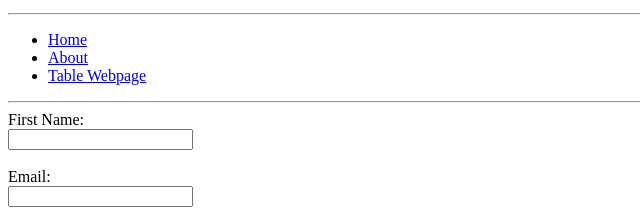
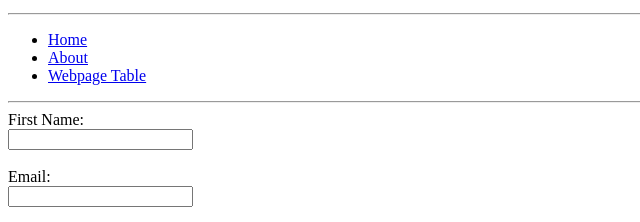
Before and after one commit to EthanBroderick/mywebsite, a plain HTML site: page index.html in a window 1280 px wide. Shown: the part 247-469 px from the top of the page, 0-640 px from the left. Drawn offline with Linux system fonts and the light colour scheme.

Commit message:
Update index.html

```diff
--- a/index.html
+++ b/index.html
@@ -15,7 +15,7 @@
         <ul>
             <li><a href="#">Home</a></li>
             <li><a href="#">About</a></li>
-            <li><a href="lesson6.html">Table Webpage</a></li>
+            <li><a href="lesson6.html">Webpage Table</a></li>
         </ul>
         <hr>
         <form>
```
